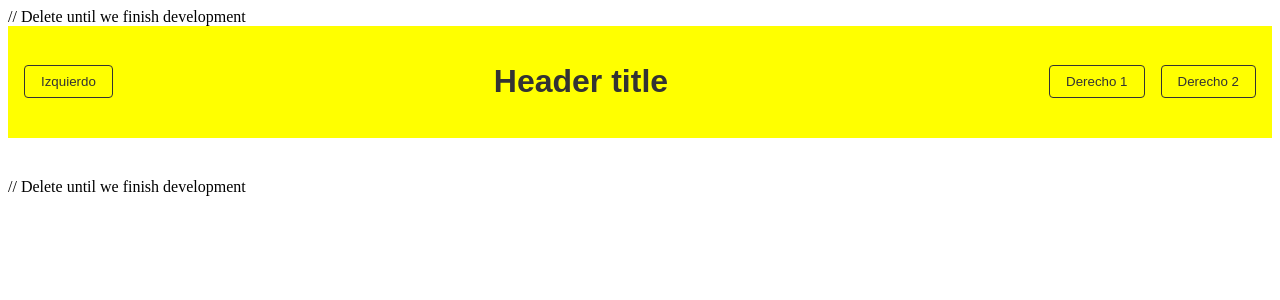
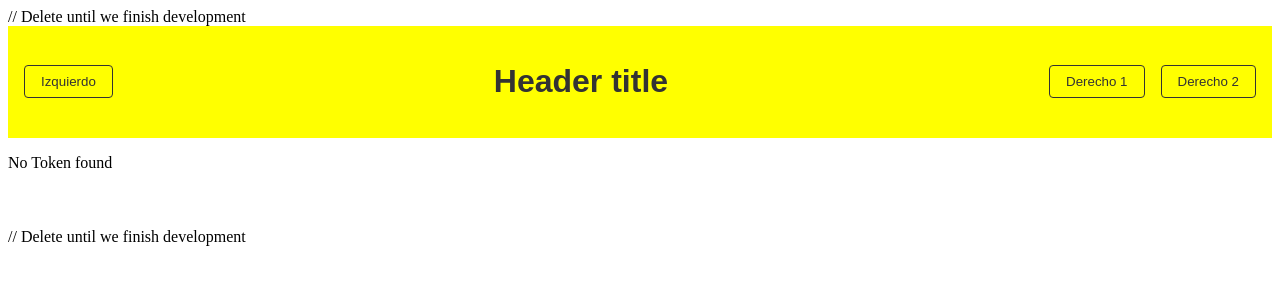
Before and after one commit to MarcosAlcaraz/ProposalClient, a React (Vite) app: page / in a window 1280 px wide. Shown: the top 300 px of the page. Built offline with nearby package versions, Linux system fonts and the light colour scheme.

Commit message:
deleted:    src/Components/AuthProvider.tsx 	modified:   src/Components/LogInButton.tsx 	modified:   src/Pages/LandingPage.tsx 	new file:   src/context/AuthContext.tsx 	modified:   src/main.tsx

```diff
--- a/src/Components/AuthProvider.tsx
+++ /dev/null
@@ -1,31 +0,0 @@
-import React, { createContext, useState, ReactNode, useContext } from 'react';
-
-interface AuthContextPorps {
-  isAuthenticated: boolean;
-  turnOnSession: () => void;
-  turnOffSession: () => void;
-}
-
-const AuthContext = createContext<AuthContextPorps | undefined>(undefined);
-
-export const AuthProvider: React.FC<{ children: ReactNode }> = ({ children }) => {
-    const [isAuthenticated, setIsAuthenticated] = useState(false);
-
-    const turnOnSession = () => setIsAuthenticated(true);
-    const turnOffSession = () => setIsAuthenticated(false);
-
-    return (
-        <AuthContext.Provider value={{isAuthenticated, turnOnSession, turnOffSession}}>
-            { children }
-        </AuthContext.Provider>
-    );
-};
-
-export const useAuth = () => {
-    const context = useContext(AuthContext);
-
-    if (context === undefined) {
-        throw new Error("useAuth must be used within an AuthProvider");
-    }
-    return context;
-}
--- a/src/Components/LogInButton.tsx
+++ b/src/Components/LogInButton.tsx
@@ -1,11 +1,18 @@
-import React from 'react'
 import { GoogleOAuthProvider, GoogleLogin, CredentialResponse } from '@react-oauth/google'
+import { useAuth } from '../context/AuthContext';
 
 const clientId = '147877297481-o6fuh1c2hkqfn1v5m7vkt1ra7e7nbr4d.apps.googleusercontent.com'
 
 const LogInButton: React.FC = () => {
+    const { setToken } = useAuth();
 
     const handleLoginSuccess = (response: CredentialResponse) => {
+        if (response.credential) {
+            setToken(response.credential);
+
+        } else {
+            console.log("Credential is missing in the response")
+        }
         console.log('Login Success:', response);
     };
 
@@ -19,7 +26,7 @@ const LogInButton: React.FC = () => {
                 <GoogleLogin
                     onSuccess={handleLoginSuccess}
                     onError={handleLoginFailure}
-                    useOneTap
+                // useOneTap
                 />
             </GoogleOAuthProvider>
         </div>
--- a/src/Pages/LandingPage.tsx
+++ b/src/Pages/LandingPage.tsx
@@ -1,13 +1,19 @@
 import Header from '../Components/Header'
 import LogInButton from '../Components/LogInButton';
+import { useAuth } from '../context/AuthContext';
 
 function LandingPage() {
   const headerTitle = "Header title";
+  const { token } = useAuth();
 
   return (
-
     <div>
       <Header headerTitle={headerTitle} />
+      {token ? (
+        <p>Current Token: {token}</p>
+      ) : (
+        <p>No Token found</p>
+      )}
       <LogInButton />
     </div>
   );
--- /dev/null
+++ b/src/context/AuthContext.tsx
@@ -0,0 +1,26 @@
+import { createContext, useContext, useState, ReactNode } from "react"
+
+interface AuthContextType {
+    token: string | null;
+    setToken: (token: string | null) => void;
+}
+
+const AuthContext = createContext<AuthContextType | undefined>(undefined);
+
+export const AuthProvider: React.FC<{ children: ReactNode }> = ({ children }) => {
+    const [token, setToken] = useState<string | null>(null);
+
+    return (
+        <AuthContext.Provider value={{ token, setToken }}>
+            {children}
+        </AuthContext.Provider>
+    )
+};
+
+export const useAuth = (): AuthContextType => {
+    const context = useContext(AuthContext);
+    if (!context) {
+        throw new Error('useAuth must be used within an AuthProvider');
+    }
+    return context;
+};
--- a/src/main.tsx
+++ b/src/main.tsx
@@ -2,7 +2,7 @@ import { RouterProvider, createBrowserRouter } from "react-router-dom";
 import Home from "./Pages/LandingPage";
 import React from "react";
 import { createRoot } from 'react-dom/client';
-import { AuthProvider } from "./Components/AuthProvider";
+import { AuthProvider } from "./context/AuthContext";
 
 const router = createBrowserRouter([
   {
```
